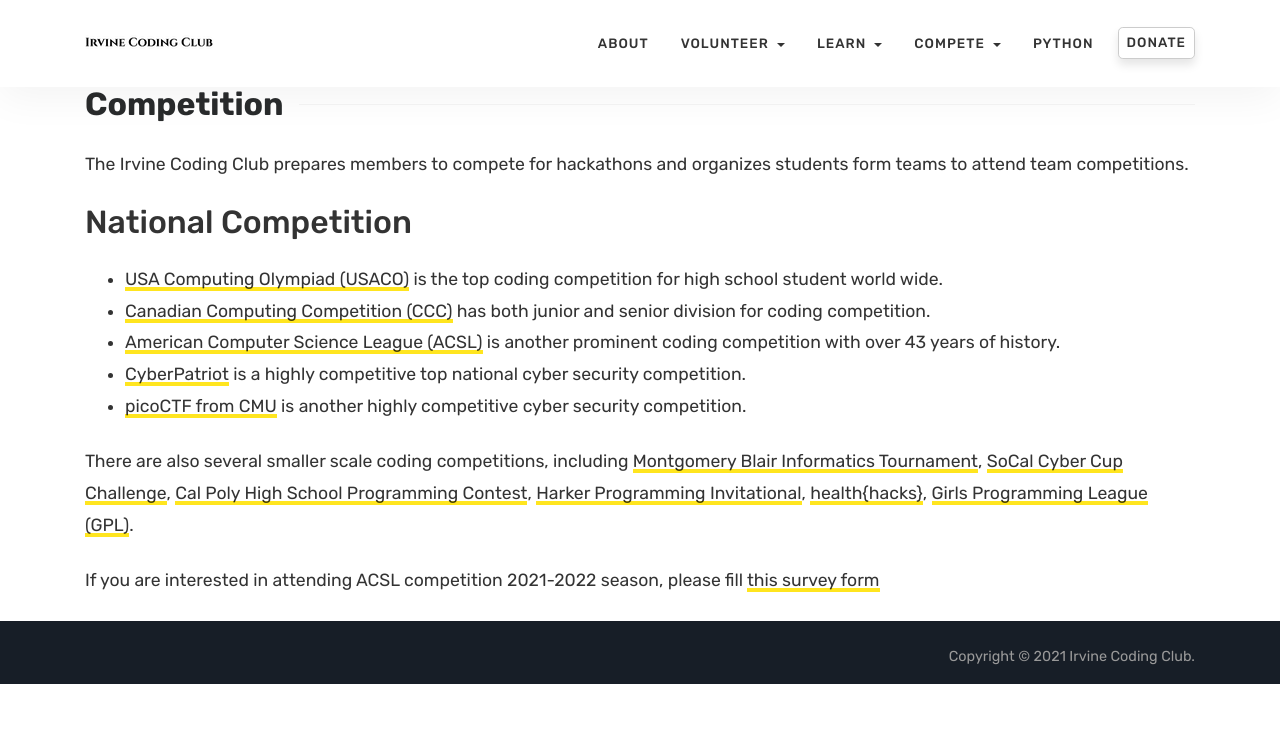
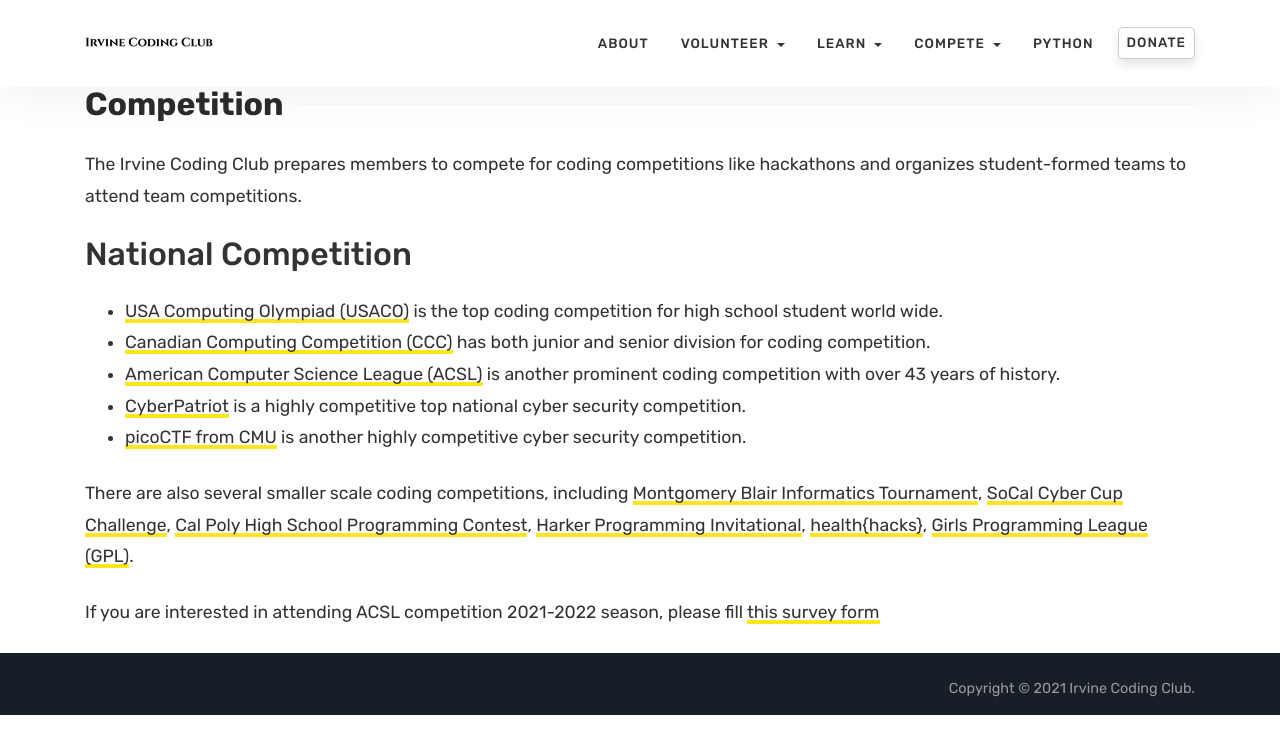
Before and after one commit to irvinecodingclub/irvinecodingclub.github.io, a Jekyll site: the page built from competition.md, in a window 1280 px wide. Shown: the top 754 px of the page. Built offline with Jekyll 4.4.1, drawn with Linux system fonts in a browser that asks for light colours.

Commit message:
Update competition.md

```diff
--- a/competition.md
+++ b/competition.md
@@ -3,7 +3,7 @@
 title:  Competition
 ---
 
-The Irvine Coding Club prepares members to compete for hackathons and organizes students form teams to attend team competitions.
+The Irvine Coding Club prepares members to compete for coding competitions like hackathons and organizes student-formed teams to attend team competitions.
 
 ## National Competition
 * [USA Computing Olympiad (USACO)](http://usaco.org/index.php) is the top coding competition for high school student world wide.
```
